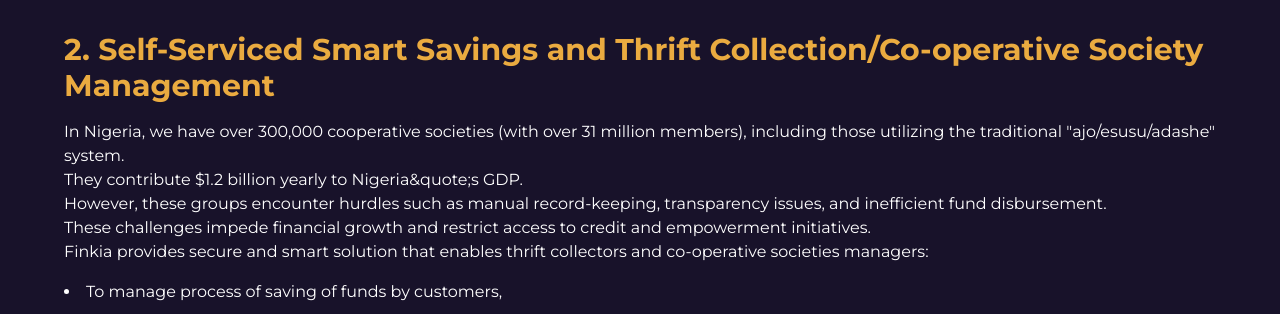
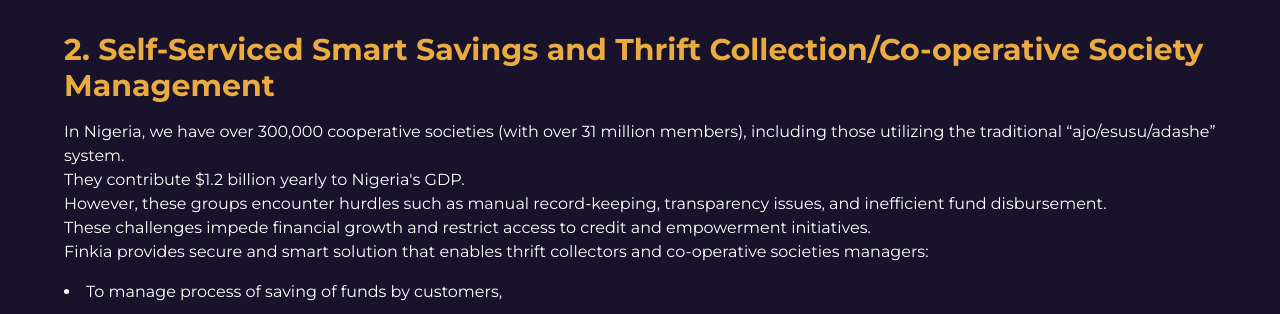
Before and after one commit to bookandqueue123/thrift-management-system-frontend-, a Next.js app: page /about-us in a window 1280 px wide. Shown: the part 1160-1474 px from the top of the page. Built offline with nearby package versions, Linux system fonts and the light colour scheme.

Commit message:
fixing bugs

```diff
--- a/src/modules/HomePage/AboutUs.tsx
+++ b/src/modules/HomePage/AboutUs.tsx
@@ -141,8 +141,8 @@ export default function AboutUs() {
           2. Self-Serviced Smart Savings and Thrift Collection/Co-operative Society Management
         </h2>
         <p className="mb-4">
-        In Nigeria, we have over 300,000 cooperative societies (with over 31 million members), including those utilizing the traditional "ajo/esusu/adashe" system.
-        <br/>They contribute $1.2 billion yearly to Nigeria&quote;s GDP.
+        In Nigeria, we have over 300,000 cooperative societies (with over 31 million members), including those utilizing the traditional &ldquo;ajo/esusu/adashe&rdquo; system.
+        <br/>They contribute $1.2 billion yearly to Nigeria&apos;s GDP.
         <br/>
         However, these groups encounter hurdles such as manual record-keeping, transparency issues, and inefficient fund disbursement.
 <br/>These challenges impede financial growth and restrict access to credit and empowerment initiatives.
--- a/src/modules/HomePage/FinkiaAbout.tsx
+++ b/src/modules/HomePage/FinkiaAbout.tsx
@@ -27,7 +27,7 @@ const FinkiaAbout = () => {
       <section className="bg-white py-10">
         <div className="container mx-auto px-4">
           <h2 className="text-2xl font-bold text-gray-800 text-center mb-4">
-            What's Finkia About?
+            What&apos;s Finkia About?
           </h2>
           <p className="text-gray-600 text-center max-w-2xl mx-auto mb-8">
             FINKIA is an AI-powered, business-process management and productivity-enhancing platform that comes with:
```
